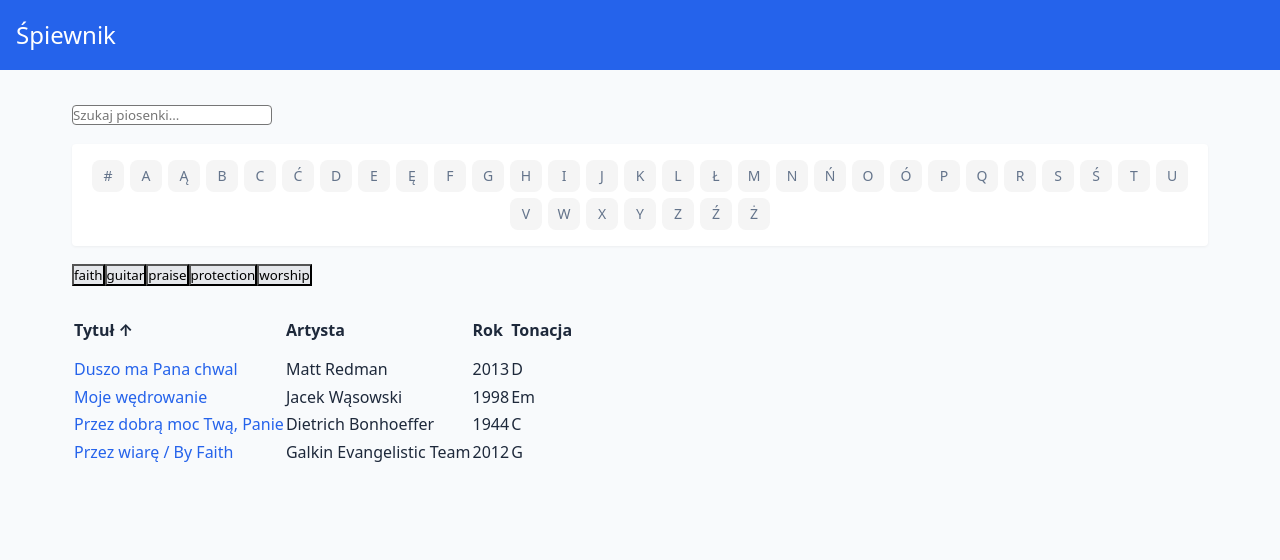
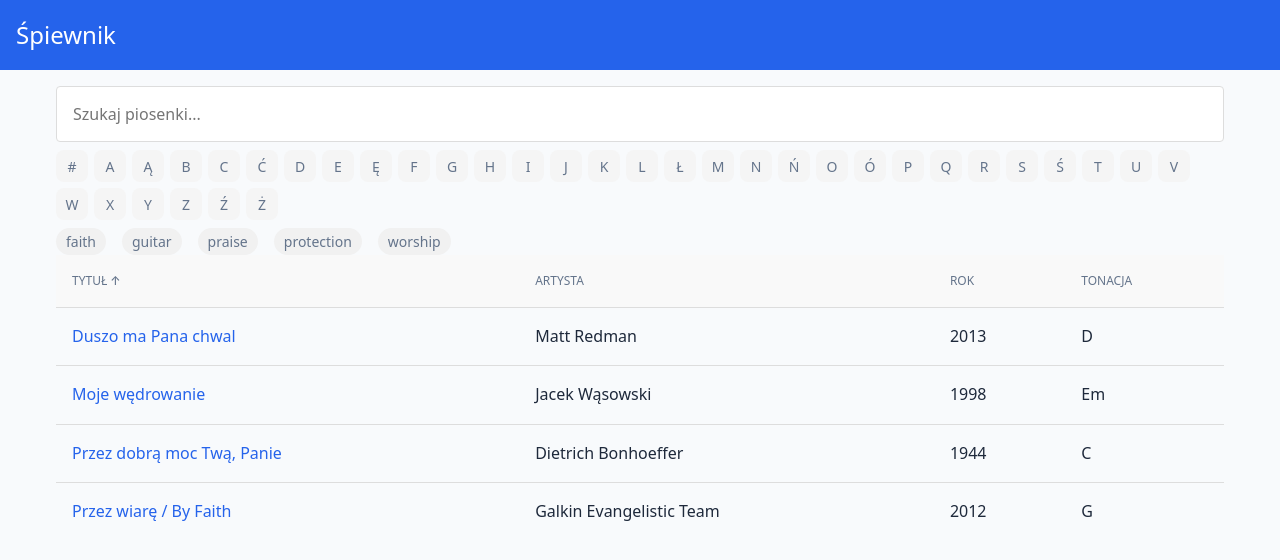
Before and after one commit to darekpiano/songbook, a React (Vite) app: page /songs/duszo-ma-pana-chwal in a window 1280 px wide. Shown: the top 560 px of the page. Built offline with nearby package versions, Linux system fonts and the light colour scheme.

Commit message:
Usunięcie nieużywanego importu useState w AlphabetFilter.tsx

```diff
--- a/src/components/songs/AlphabetFilter.tsx
+++ b/src/components/songs/AlphabetFilter.tsx
@@ -1,4 +1,3 @@
-import { useState } from 'react';
 import styles from '../../styles/components/AlphabetFilter.module.scss';
 
 interface AlphabetFilterProps {
--- a/src/components/songs/SongList.tsx
+++ b/src/components/songs/SongList.tsx
@@ -2,6 +2,7 @@ import { useState, useMemo } from 'react';
 import { songs } from '../../data/songs';
 import { Link } from 'react-router-dom';
 import { AlphabetFilter } from './AlphabetFilter';
+import styles from '../../styles/components/SongList.module.scss';
 
 type SortField = 'title' | 'artist' | 'year' | 'key';
 type SortOrder = 'asc' | 'desc';
@@ -83,14 +84,14 @@ export const SongList = () => {
   };
 
   return (
-    <div className="p-4">
-      <div className="mb-4 flex flex-col gap-4">
+    <div className={styles.container}>
+      <div className={styles.controls}>
         <input
           type="text"
           placeholder="Szukaj piosenki..."
           value={searchQuery}
           onChange={(e) => setSearchQuery(e.target.value)}
-          className="w-full rounded border p-2"
+          className={styles.searchInput}
         />
 
         <AlphabetFilter
@@ -98,16 +99,12 @@ export const SongList = () => {
           onLetterSelect={handleLetterSelect}
         />
 
-        <div className="flex flex-wrap gap-2">
+        <div className={styles.tagContainer}>
           {allTags.map(tag => (
             <button
               key={tag}
               onClick={() => setSelectedTag(selectedTag === tag ? null : tag)}
-              className={`rounded-full px-3 py-1 text-sm ${
-                selectedTag === tag
-                  ? 'bg-blue-500 text-white'
-                  : 'bg-gray-200 text-gray-700 hover:bg-gray-300'
-              }`}
+              className={`${styles.tagButton} ${selectedTag === tag ? styles.activeTag : ''}`}
             >
               {tag}
             </button>
@@ -115,62 +112,62 @@ export const SongList = () => {
         </div>
       </div>
 
-      <div className="overflow-x-auto">
-        <table className="min-w-full divide-y divide-gray-200">
-          <thead className="bg-gray-50">
+      <div className={styles.tableContainer}>
+        <table className={styles.songTable}>
+          <thead>
             <tr>
               <th
                 onClick={() => handleSort('title')}
-                className="cursor-pointer px-6 py-3 text-left text-xs font-medium uppercase tracking-wider text-gray-500 hover:text-gray-700"
+                className={styles.tableHeader}
               >
                 Tytuł {sortField === 'title' && (sortOrder === 'asc' ? '↑' : '↓')}
               </th>
               <th
                 onClick={() => handleSort('artist')}
-                className="cursor-pointer px-6 py-3 text-left text-xs font-medium uppercase tracking-wider text-gray-500 hover:text-gray-700"
+                className={styles.tableHeader}
               >
                 Artysta {sortField === 'artist' && (sortOrder === 'asc' ? '↑' : '↓')}
               </th>
               <th
                 onClick={() => handleSort('year')}
-                className="cursor-pointer px-6 py-3 text-left text-xs font-medium uppercase tracking-wider text-gray-500 hover:text-gray-700"
+                className={styles.tableHeader}
               >
                 Rok {sortField === 'year' && (sortOrder === 'asc' ? '↑' : '↓')}
               </th>
               <th
                 onClick={() => handleSort('key')}
-                className="cursor-pointer px-6 py-3 text-left text-xs font-medium uppercase tracking-wider text-gray-500 hover:text-gray-700"
+                className={styles.tableHeader}
               >
                 Tonacja {sortField === 'key' && (sortOrder === 'asc' ? '↑' : '↓')}
               </th>
             </tr>
           </thead>
-          <tbody className="divide-y divide-gray-200 bg-white">
+          <tbody>
             {filteredAndSortedSongs.length > 0 ? (
               filteredAndSortedSongs.map(song => (
-                <tr key={song.id} className="hover:bg-gray-50">
-                  <td className="whitespace-nowrap px-6 py-4">
+                <tr key={song.id} className={styles.tableRow}>
+                  <td className={styles.tableCell}>
                     <Link
                       to={`/songs/${song.id}`}
-                      className="text-blue-600 hover:text-blue-800"
+                      className={styles.songLink}
                     >
                       {song.title}
                     </Link>
                   </td>
-                  <td className="whitespace-nowrap px-6 py-4 text-gray-500">
+                  <td className={styles.tableCell}>
                     {song.artist}
                   </td>
-                  <td className="whitespace-nowrap px-6 py-4 text-gray-500">
+                  <td className={styles.tableCell}>
                     {song.year}
                   </td>
-                  <td className="whitespace-nowrap px-6 py-4 text-gray-500">
+                  <td className={styles.tableCell}>
                     {song.key}
                   </td>
                 </tr>
               ))
             ) : (
               <tr>
-                <td colSpan={4} className="py-4 text-center text-gray-500">
+                <td colSpan={4} className={styles.emptyMessage}>
                   Nie znaleziono piosenek spełniających kryteria.
                 </td>
               </tr>
--- a/src/styles/components/AlphabetFilter.module.scss
+++ b/src/styles/components/AlphabetFilter.module.scss
@@ -1,20 +1,19 @@
 @use '../variables' as *;
 
 .container {
-  margin: $spacing-md 0;
   width: 100%;
+  margin: 0;
+  padding: 0;
 }
 
 .alphabetGrid {
   display: flex;
   flex-wrap: wrap;
-  justify-content: center;
+  justify-content: flex-start;
   gap: 6px;
-  margin: 0 auto;
-  padding: $spacing-xs;
-  background-color: white;
-  border-radius: $border-radius;
-  box-shadow: 0 1px 3px rgba(0, 0, 0, 0.05);
+  margin: 0;
+  padding: 0;
+  background-color: transparent;
 }
 
 .letterButton {
--- /dev/null
+++ b/src/styles/components/SongList.module.scss
@@ -0,0 +1,115 @@
+@use '../variables' as *;
+
+.container {
+  width: 100%;
+  margin: 0;
+  padding: 0;
+}
+
+.controls {
+  display: flex;
+  flex-direction: column;
+  gap: $spacing-sm;
+  width: 100%;
+  margin: 0;
+  padding: 0;
+}
+
+.searchInput {
+  width: 100%;
+  padding: $spacing-xs;
+  border: 1px solid $border-color;
+  border-radius: $border-radius;
+  font-size: 1rem;
+  margin: 0;
+}
+
+.tagContainer {
+  display: flex;
+  flex-wrap: wrap;
+  gap: $spacing-xs;
+  width: 100%;
+  margin: 0;
+  padding: 0;
+}
+
+.tagButton {
+  padding: 4px 10px;
+  border-radius: 999px;
+  font-size: 0.875rem;
+  cursor: pointer;
+  background-color: #f1f1f1;
+  color: $secondary-color;
+  border: none;
+  transition: all 0.2s ease;
+
+  &:hover {
+    background-color: #e0e0e0;
+  }
+
+  &.activeTag {
+    background-color: $primary-color;
+    color: white;
+  }
+}
+
+.tableContainer {
+  width: 100%;
+  overflow-x: auto;
+  margin: 0;
+  padding: 0;
+}
+
+.songTable {
+  width: 100%;
+  border-collapse: collapse;
+  margin: 0;
+  padding: 0;
+}
+
+.tableHeader {
+  padding: $spacing-xs;
+  text-align: left;
+  cursor: pointer;
+  background-color: #f9f9f9;
+  font-size: 0.75rem;
+  font-weight: 500;
+  text-transform: uppercase;
+  color: $secondary-color;
+  border-bottom: 1px solid $border-color;
+
+  &:hover {
+    color: $text-color;
+  }
+}
+
+.tableRow {
+  &:hover {
+    background-color: #f9f9f9;
+  }
+
+  &:not(:last-child) {
+    border-bottom: 1px solid $border-color;
+  }
+}
+
+.tableCell {
+  padding: $spacing-xs;
+  white-space: nowrap;
+  color: $text-color;
+}
+
+.songLink {
+  color: $primary-color;
+  text-decoration: none;
+
+  &:hover {
+    text-decoration: underline;
+  }
+}
+
+.emptyMessage {
+  padding: $spacing-md;
+  text-align: center;
+  color: $secondary-color;
+}
```
